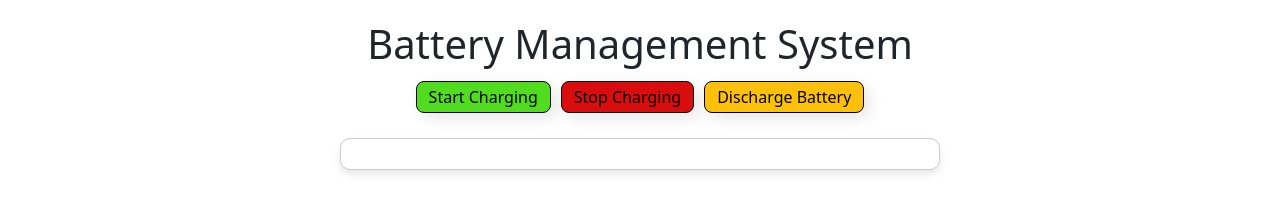
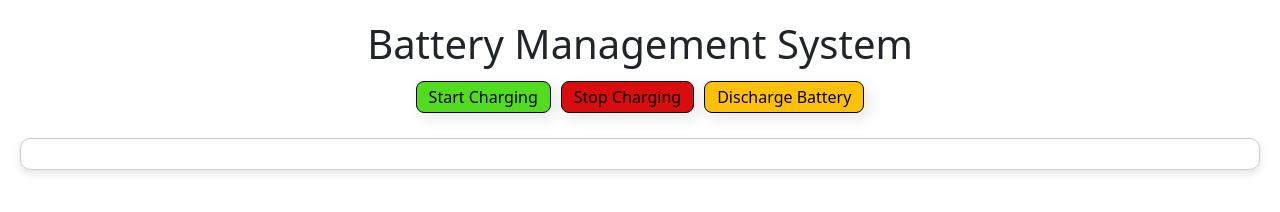
Before and after one commit to Inotila/battery-client, a plain HTML site: page index.html in a window 1280 px wide. Drawn offline with nearby package versions, Linux system fonts and the light colour scheme.

Commit message:
Added style

```diff
--- a/index.html
+++ b/index.html
@@ -16,7 +16,7 @@
         <button class="btn stop-btn" onclick="disableCharging()">Stop Charging</button>
         <button class="btn btn-warning" onclick="dischargeBattery()">Discharge Battery</button>
     </div>
-    <div id="output" class="text-center"></div>
+    <div id="output" class="text-center w-100"></div>
     <script src="app.js"></script>
 </body>
 
--- a/style.css
+++ b/style.css
@@ -6,11 +6,11 @@ body {
       justify-content: center;
       text-align: center;
       padding: 20px;
+      width: 100% !important;
     }
 
 #output {
-      width: 90%;
-      max-width: 600px;
+      width: 100%;
       margin-top: 20px;
       background-color: #ffffff;
       border: 1px solid #ccc;
```
